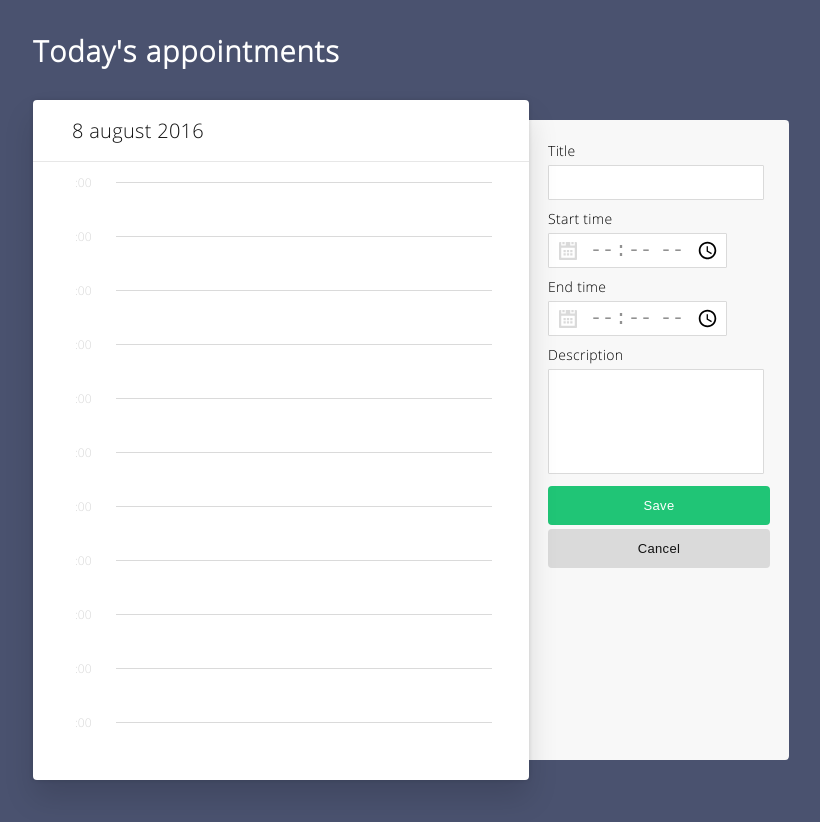
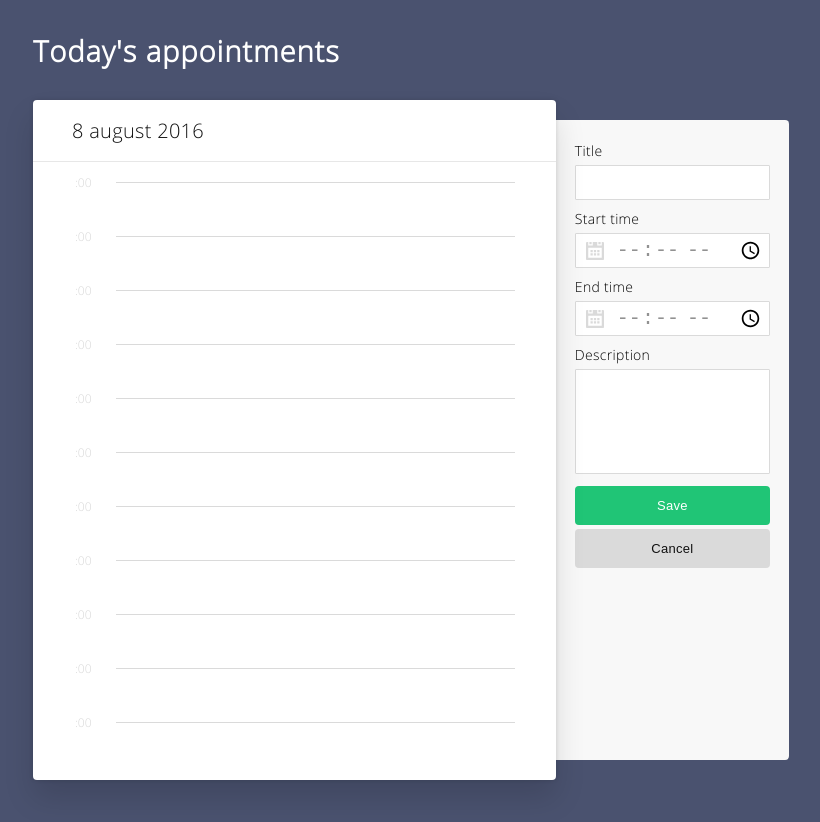
Before and after one commit to miklosme/Calendar, a React app: page / in a window 1280 px wide. Shown: the top 822 px of the page, without its empty margins (229-1049 px from the left). Built offline with nearby package versions, Linux system fonts and the light colour scheme; what keymirror, left-pad would draw is missing.

Commit message:
sitebuild tweaks

```diff
--- a/src/containers/Editor.js
+++ b/src/containers/Editor.js
@@ -43,12 +43,12 @@ let Editor = ({ dispatch }) => {
         <br/>
         <input ref={saveRef('title')} required />
       </label>
-      <label className="narrow">
+      <label>
         Start time
         <br/>
         <input type="time" ref={saveRef('startTime')} required />
       </label>
-      <label className="narrow">
+      <label>
         End time
         <br/>
         <input type="time" ref={saveRef('endTime')} required />
--- a/style/appointment.scss
+++ b/style/appointment.scss
@@ -26,7 +26,7 @@
   h1 {
     margin: 0;
     font-size: 16px;
-    width: 70%;
+    max-width: 70%;
     white-space: nowrap;
     overflow: hidden;
     text-overflow: ellipsis;
--- a/style/editor.scss
+++ b/style/editor.scss
@@ -11,13 +11,9 @@
   margin: $margin 0;
 
   label {
-    margin: 9px 13px 0 7px;
+    margin: 9px 7px 0 7px;
     font-size: 14px;
     letter-spacing: 0.3px;
-
-    &.narrow {
-      margin-right: 50px;
-    }
   }
 
   input, textarea {
```
Also changed, not shown: 2 other files (tests, documents, lock files or other folders).
